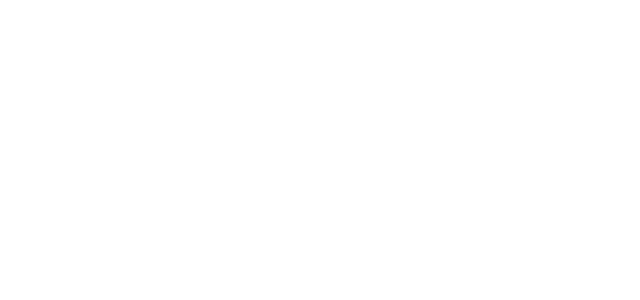
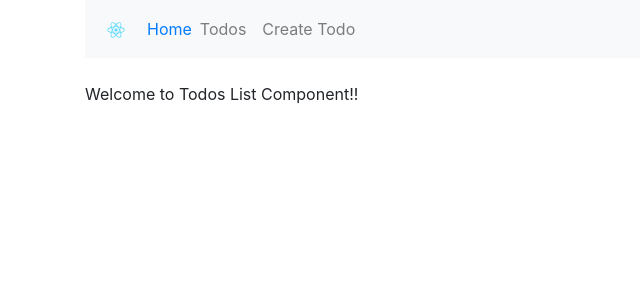
Before and after one commit to jctully/gpm_frontend_pub, a React (Create React App) app: page /todo in a window 1280 px wide. Shown: the top 300 px of the page, without its empty margins (0-640 px from the left). Built offline with nearby package versions, Linux system fonts and the light colour scheme.

Commit message:
Adding todo component where task list will live

```diff
--- a/package.json
+++ b/package.json
@@ -3,6 +3,7 @@
   "version": "0.1.0",
   "private": true,
   "dependencies": {
+    "axios": "^0.18.0",
     "bootstrap": "^4.3.1",
     "react": "^16.8.6",
     "react-bootstrap": "^1.0.0-beta.8",
--- a/src/App.js
+++ b/src/App.js
@@ -5,7 +5,8 @@
 
 import Login from "./components/Login/Login";
 import Home from "./components/Home/Home";
-import Info from "./components/Info/Info"
+import Info from "./components/Info/Info";
+import Todo from "./components/Todo/todo.component"
 
 import logo from "./logo.svg";
 
@@ -31,6 +32,11 @@
               <Info />
             </div>
           )}/>
+        <Route exact={true} path="/todo" render={() => (
+            <div className="App">
+              <Todo />
+            </div>
+          )}/>
       </Router>
     );
   }
--- a/src/components/Home/Home.js
+++ b/src/components/Home/Home.js
@@ -10,6 +10,7 @@
                 <h1> Welcome to the Graduate Program Manager Application!</h1>
                 <a href="/info"><button>Info</button></a>
                 <a href="/login"><button>Login</button></a>
+                <a href="/todo"><button>Todos</button></a>
             </div>
         )
     }
--- a/src/components/todo.component.js
+++ b/src/components/Todo/todo.component.js
@@ -3,37 +3,47 @@
 
 import "bootstrap/dist/css/bootstrap.min.css";
 
-import CreateTodo from "./components/create-todo.component";
-import EditTodo from "./components/edit-todo.component";
-import TodosList from "./components/todos-list.component";
+import CreateTodo from "./create-todo.component";
+import EditTodo from "./edit-todo.component";
+import TodosList from "./todos-list.component";
+import Home from "../Home/Home";
+import App from "../../App";
 
-import logo from "./logo.svg";
+import logo from "../../logo.svg";
 
 export default class Todo extends Component {
     render() {
         return (
             <Router>
+                <Route exact={true} path="/" render={() => (
+                    <div className="App">
+                    <App />
+                    </div>
+                )}/>
+
+
                 <div className="container">
                 <nav className="navbar navbar-expand-lg navbar-light bg-light">
                     <a className="navbar-brand" href="https://google.com" target="_blank">
                     <img src={logo} width="30" height="30" alt="Google.com" />
                     </a>
-                    <Link to="/" className="navbar-brand">MERN-Stack Todo App</Link>
+                    <a href="/">Home</a>
                     <div className="collpase navbar-collapse">
                     <ul className="navbar-nav mr-auto">
                         <li className="navbar-item">
-                        <Link to="/" className="nav-link">Todos</Link>
+                        <Link to="/todo" className="nav-link">Todos</Link>
                         </li>
                         <li className="navbar-item">
-                        <Link to="/create" className="nav-link">Create Todo</Link>
+                        <Link to="/todo/create" className="nav-link">Create Todo</Link>
                         </li>
                     </ul>
                     </div>
                 </nav>
                 <br/>
-                <Route path="/" exact component={TodosList} />
-                <Route path="/edit/:id" component={EditTodo} />
-                <Route path="/create" component={CreateTodo} />
+
+                <Route path="/todo/" exact component={TodosList} />
+                <Route path="/todo/edit/:id" component={EditTodo} />
+                <Route path="/todo/create" component={CreateTodo} />
                 </div>
             </Router>
         )
```
Also changed, not shown: src/components/Todo/create-todo.component.js (renamed from src/components/create-todo.component.js), src/components/Todo/edit-todo.component.js (renamed from src/components/edit-todo.component.js), src/components/Todo/todos-list.component.js (renamed from src/components/todos-list.component.js), 1 other file (tests, documents, lock files or other folders).
